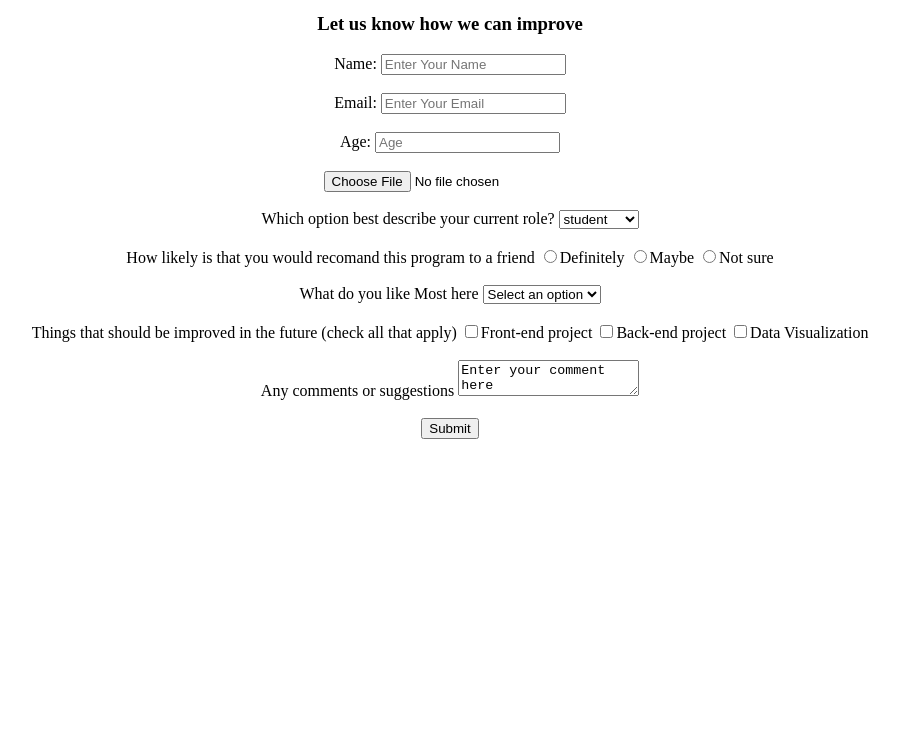
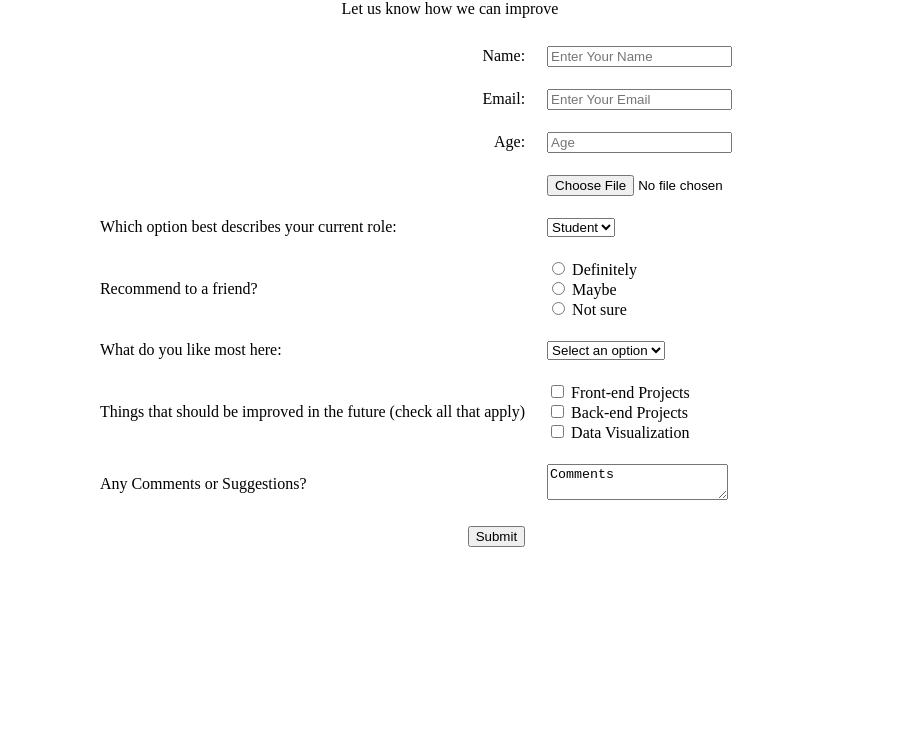
Before and after one commit to anshidMuhmd/survey, a plain HTML site: page index.html in a window 1280 px wide. Shown: the part 67-800 px from the top of the page, without its empty margins (190-1089 px from the left). Drawn offline with Linux system fonts and the light colour scheme.

Commit message:
second commit

```diff
--- a/index.html
+++ b/index.html
@@ -3,91 +3,73 @@
 <head>
     <meta charset="UTF-8">
     <meta name="viewport" content="width=device-width, initial-scale=1.0">
-    <title>Survey Forms</title>
-    <style>
-        body{
-            background-image:"asset/fish-ocean-sea-sealife-wallpaper-preview.jpg";
-        }
-    </style>
+    <title>Document</title>
 </head>
 <body>
-    <div>
-        <h1 align="center">SURVEY FORM</h1>
-    </div>
- <form action="">
-
-    <div class="main" align="center">
-        <div>
-            <h3>Let us know how we can improve</h3>
+        <div align="center">
+            <h2>SURVEY FORM</h2>
+            <p >Let us know how we can improve</p>
+            <form>
+                <table cellpadding="10">
+                    <tr>
+                        <td align="right"><label for="name">Name:</label></td>
+                        <td><input type="text" id="name" name="name" placeholder="Enter Your Name" required></td>
+                    </tr>
+                    <tr>
+                        <td align="right"><label for="email">Email:</label></td>
+                        <td><input type="email" id="email" name="email" placeholder="Enter Your Email" required></td>
+                    </tr>
+                    <tr>
+                        <td align="right"><label for="age">Age:</label></td>
+                        <td><input type="text" id="age" name="age" placeholder="Age" required></td>
+                    </tr>
+                    <tr>
+                        <td></td>
+                        <td><input type="file" id="file" name="file"></td>
+                    </tr>
+                    <tr>
+                        <td><label for="role">Which option best describes your current role:</label></td>
+                        <td>
+                            <select id="role" name="role">
+                                <option value="student">Student</option>
+                            </select>
+                        </td>
+                    </tr>
+                    <tr>
+                        <td><label>Recommend to a friend?</label></td>
+                        <td>
+                            <input type="radio" name="recommend" value="definitely"> Definitely<br>
+                            <input type="radio" name="recommend" value="maybe"> Maybe<br>
+                            <input type="radio" name="recommend" value="not_sure"> Not sure
+                        </td>
+                    </tr>
+                    <tr>
+                        <td><label for="like">What do you like most here:</label></td>
+                        <td>
+                            <select id="like" name="like">
+                                <option value="">Select an option</option>
+                            </select>
+                        </td>
+                    </tr>
+                    <tr>
+                        <td>Things that should be improved in the future (check all that apply)</td>
+                        <td>
+                            <input type="checkbox" name="improvement" value="front_end"> Front-end Projects<br>
+                            <input type="checkbox" name="improvement" value="back_end"> Back-end Projects<br>
+                            <input type="checkbox" name="improvement" value="data_viz"> Data Visualization
+                        </td>
+                    </tr>
+                    <tr>
+                        <td><label for="comments">Any Comments or Suggestions?</label></td>
+                        <td><textarea id="comments" name="comments">Comments</textarea></td>
+                    </tr>
+                    <tr>
+                        <td align="right">
+                            <button type="submit">Submit</button>
+                        </td>
+                    </tr>
+                </table>
+            </form>
         </div>
-
-        <div>
-            <label for="name">Name:</label>
-            <input type="text" name="name" id="" placeholder="Enter Your Name" required>
-        </div>
-        <br>
-        <div>
-            <label for="email">Email:</label>
-            <input type="text" name="email" id="" placeholder="Enter Your Email" required>
-        </div>
-        <br>
-        <div>
-            <label for="age">Age:</label>
-            <input type="text" name="age" id="" placeholder="Age" required>
-        </div>
-        <br>
-        <div>
-            <input type="file" name="file" id="">
-        </div>
-        <br>
-
-        <div>
-           <label for="">Which option best describe your current role?</label>
-           <select>
-            <option value="student">student</option>
-            <option value="employee">employee</option>
-            <option value="manager">Manager</option>
-           </select>
-        </div>
-        <br>
-
-        <div>
-            <label for="">How likely is that you would recomand this program to a friend</label>
-            <label><input type="radio" name="de" id="">Definitely </label>
-            <label><input type="radio" name="de">Maybe</label>
-            <label><input type="radio" name="de" id="">Not sure</label>
-        </div>
-        <br>
-
-        <div>
-            <label for="">What do you like Most here</label>
-            <select name="" id="">
-                <option value="select">Select an option</option>
-            </select>
-        </div>
-        <br>
-
-        <div>
-            <label for="">Things that should be improved in the future (check all that apply)</label>
-            <input type="checkbox" name="fr" id="">Front-end project
-            <input type="checkbox" name="bk">Back-end project
-            <input type="checkbox" name="dv" id="">Data Visualization
-        </div>
-        <br>
-
-        <div>
-            <label >Any comments or suggestions</label>
-            <textarea name="comments" id="">Enter your comment here</textarea>
-
-        </div>
-        <br>
-        <div>
-            <input type="submit" name="submit" id="">
-        </div>
-
-    </div>
-  </form>
-
-
 </body>
 </html>
```
